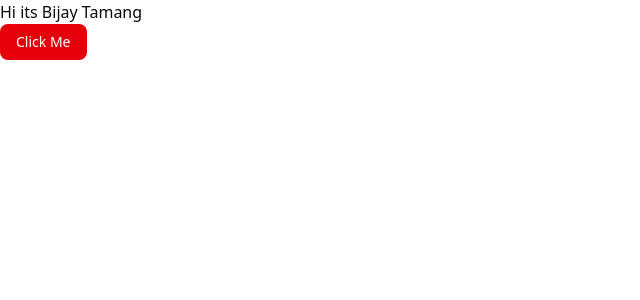
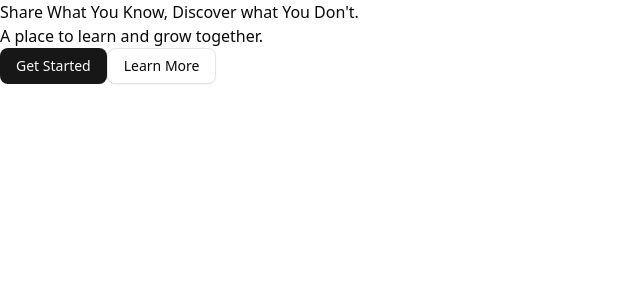
Before and after one commit to bijaya-dev07/Vertex, a Next.js app in the folder vertex/: page / in a window 1280 px wide. Shown: the top 300 px of the page, without its empty margins (0-640 px from the left). Built offline with nearby package versions, Linux system fonts and the light colour scheme.

Commit message:
feat: update Home page content and button variants

```diff
--- a/vertex/app/page.tsx
+++ b/vertex/app/page.tsx
@@ -3,8 +3,10 @@ import { Button } from "@/components/ui/button";
 export default function Home() {
   return (
     <div>
-      <h1>Hi its Bijay Tamang</h1>
-      <Button variant="destructive">Click Me</Button>
+      <h1>Share What You Know, Discover what You Don&apos;t.</h1>
+      <p>A place to learn and grow together.</p>
+      <Button>Get Started</Button>
+      <Button variant="outline">Learn More</Button>
     </div>
   );
 }
```
